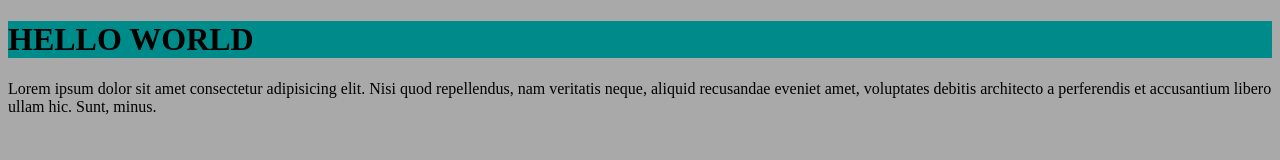
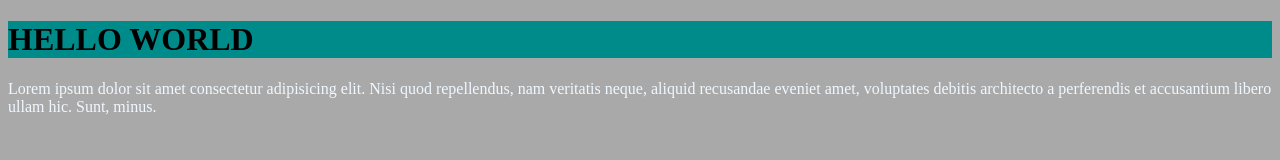
Before and after one commit to ZahidMemon/smemon, a plain HTML site: page index.html in a window 1280 px wide. Drawn offline with Linux system fonts and the light colour scheme.

Commit message:
new style commit

```diff
--- a/index.html
+++ b/index.html
@@ -9,7 +9,7 @@
 
 <body style="background-color: darkgray;">
     <h1 style="background-color: darkcyan;">HELLO WORLD</h1>
-    <P>Lorem ipsum dolor sit amet consectetur adipisicing elit. Nisi quod repellendus, nam veritatis neque, aliquid
+    <P style="color: aliceblue;">Lorem ipsum dolor sit amet consectetur adipisicing elit. Nisi quod repellendus, nam veritatis neque, aliquid
         recusandae eveniet amet, voluptates debitis architecto a perferendis et accusantium libero ullam hic. Sunt,
         minus.</P>
 </body>
```
